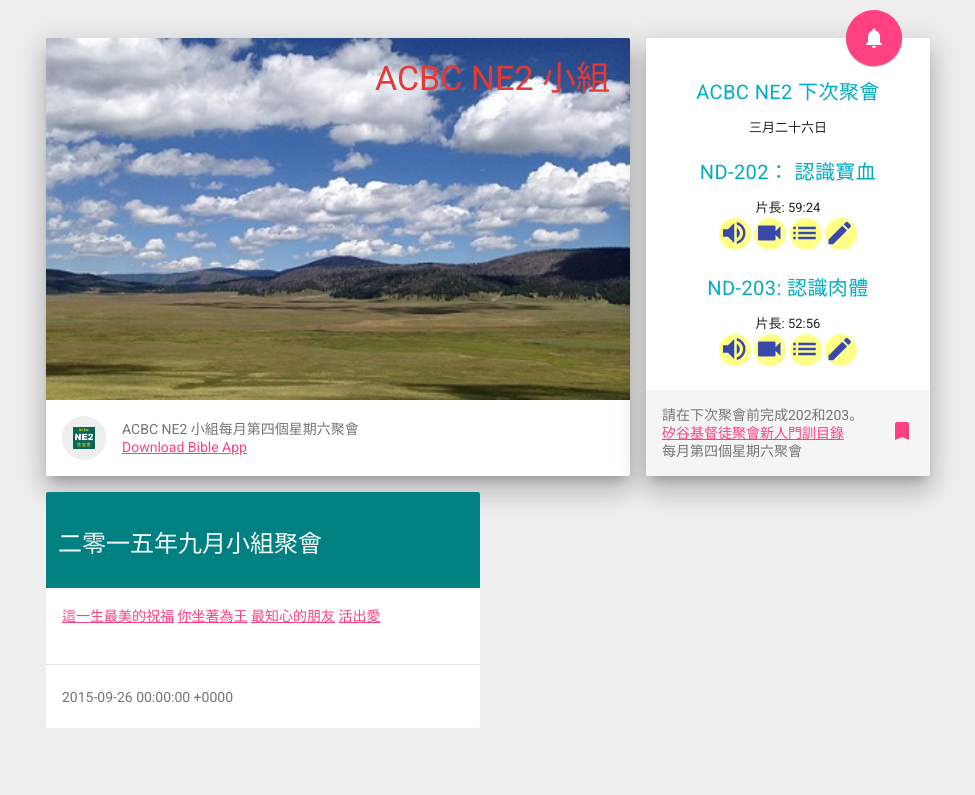
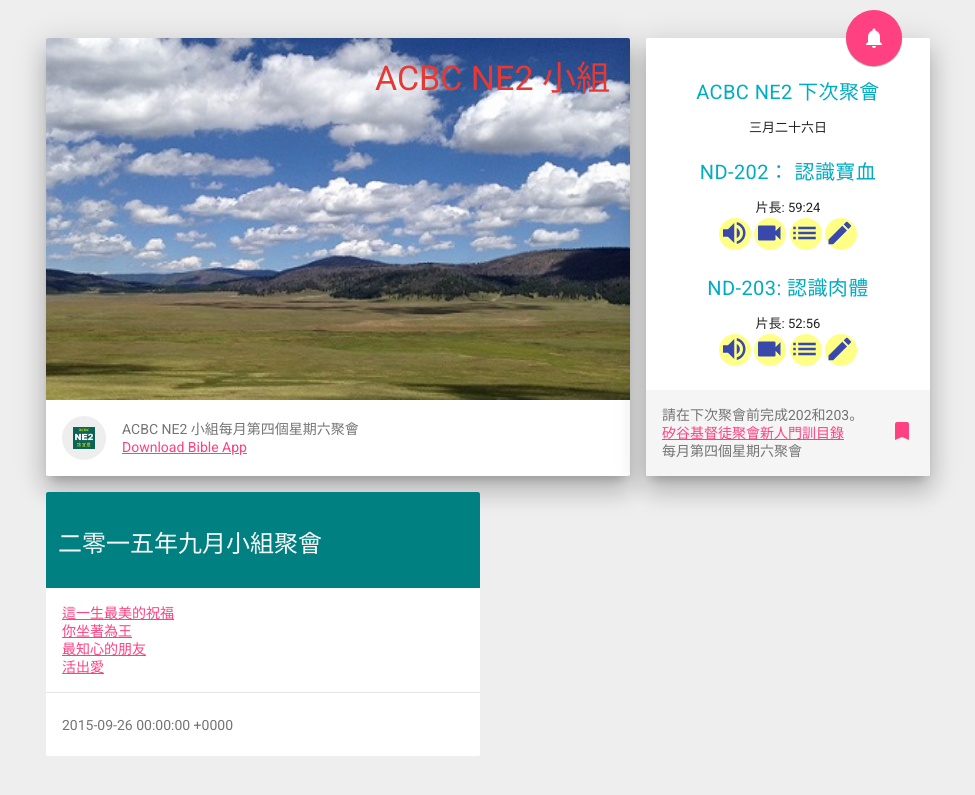
Before and after one commit to wzhouus/wzhouus.github.io, a Jekyll site: the page built from ne2/index.html, in a window 1280 px wide. Shown: the top 795 px of the page, without its empty margins (152-1127 px from the left). Built offline with Jekyll 4.4.1, drawn with Linux system fonts in a browser that asks for light colours; nearby versions of some CDN libraries.

Commit message:
Update index.html

```diff
--- a/ne2/index.html
+++ b/ne2/index.html
@@ -10,7 +10,7 @@
               <h4>{{ post.title }}</h4>
             </div>
             <div class="mdl-card__supporting-text mdl-color-text--grey-600">
-		{{ post.content }}
+		{{ post.content | remove: '<p>' | remove: '</p>' }}
 	    </div>
 	    <div class="mdl-card__supporting-text meta mdl-color-text--grey-600">
               <div>
```
